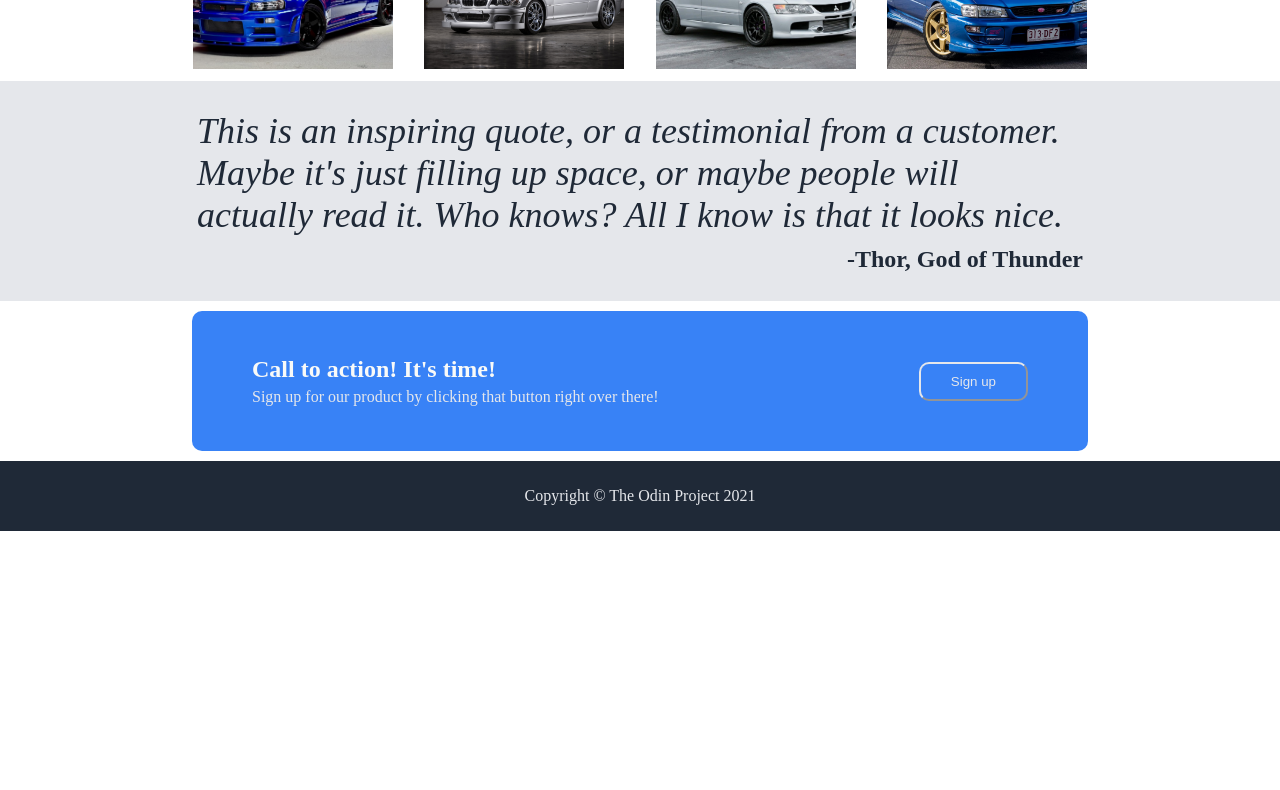
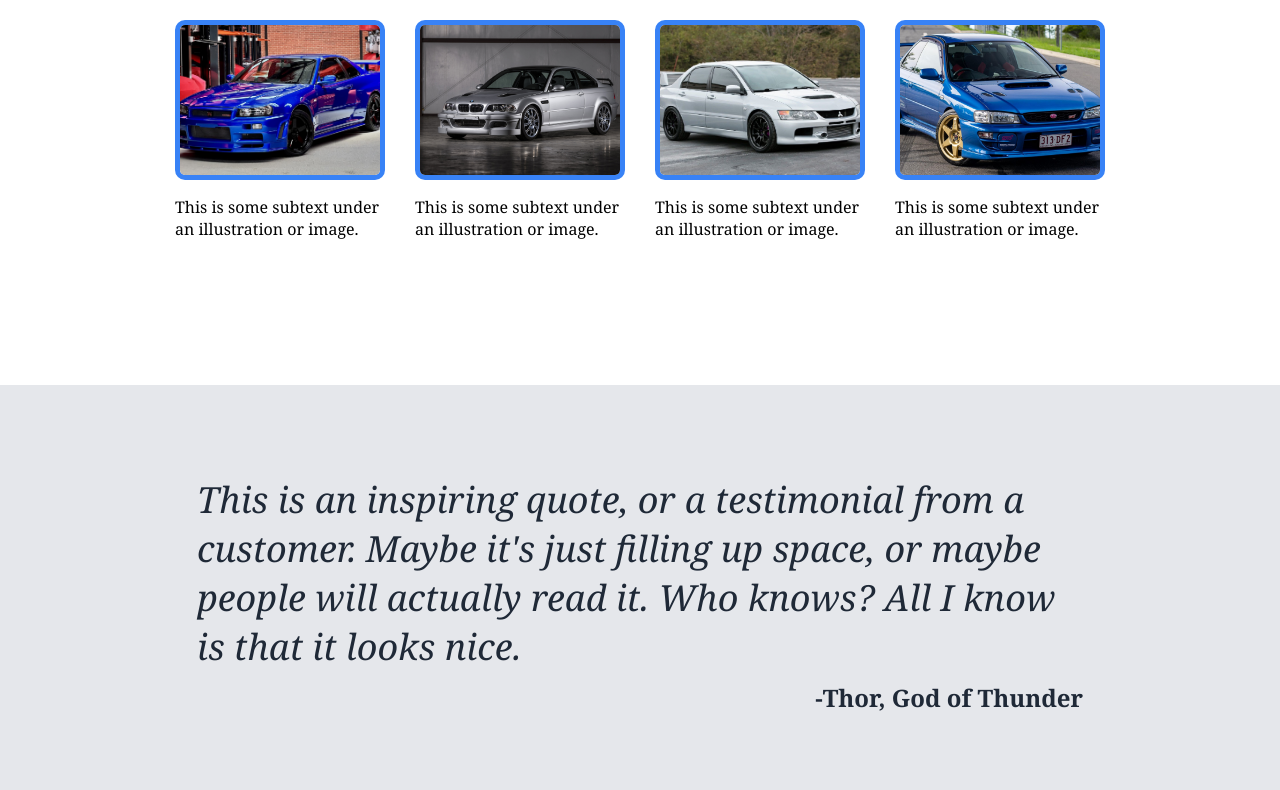
Before and after one commit to fthimus/foundations-landing-page, a plain HTML site: page index.html in a window 1280 px wide. Shown: the part 554-1344 px from the top of the page. Before the commit the page ends 1085 px from the top, so only its background shows below. Drawn offline with Linux system fonts and the light colour scheme.

Commit message:
Fix positions and add font-family with CSS

```diff
--- a/style.css
+++ b/style.css
@@ -1,3 +1,9 @@
+body {
+    height: 1700px;
+    margin: 0;
+    font-family: Cambria, Cochin, Georgia, Times, 'Times New Roman', serif;
+}
+
 body, nav, nav>ul, header,
 main,
 .random-info, .info-container,
@@ -8,15 +14,50 @@ ul {
     display: flex;
 }
 
+body,
+.random-info,
+main,
+.info-container>article, .quote {
+    flex-direction: column;
+}
+
+.random-info, .info-container,
+.info-container *,
+.quote, .call-to-action,
+footer {
+    justify-content: center;
+    align-items: center;
+}
+
+nav {
+    justify-content: space-between;
+    align-items: center;
+}
+
+header {
+    gap: 80px;
+    height: 300px;
+    justify-content: space-between;
+}
+
+main {
+    flex: 1;
+    justify-content: space-between;
+}
+
+main>* {
+    flex-shrink: 0;
+}
+
+.call-to-action {
+    justify-content: space-between;
+    margin: 10px 15vw;
+    padding: 40px 60px;
+}
+
 nav, header, footer,
 .quote, .random-info {
     padding: 10px 15vw;
-}
-
-.random-info, body,
-main,
-.info-container>article, .quote {
-    flex-direction: column;
 }
 
 nav, header, footer {
@@ -30,24 +71,6 @@ nav>h3, header>article>h1, .call-to-action h3{
 
 .random-info>h3, .quote * {
     color: #1f2937;
-}
-
-.random-info, .info-container,
-.info-container *,
-.quote, .call-to-action,
-footer {
-    justify-content: center;
-    align-items: center;
-}
-
-body {
-    height: 100vh;
-    margin: 0;
-}
-
-nav {
-    justify-content: space-between;
-    align-items: center;
 }
 
 ul {
@@ -72,12 +95,6 @@ img {
     object-position: center;
 }
 
-header {
-    gap: 80px;
-    height: 300px;
-    justify-content: space-between;
-}
-
 header>img {
     width: 400px;
     flex-shrink: 0;
@@ -92,13 +109,8 @@ header>article>p {
     font-size: 18px;
 }
 
-main {
-    flex: 1;
-    justify-content: space-between;
-}
-
 .random-info, .quote {
-    height: 25vh;
+    height: 400px;
 }
 
 .random-info>h3 {
@@ -112,7 +124,9 @@ main {
 
 .info-container>article>img {
     width: 200px;
-    height: 150px;;
+    height: 150px;
+    border: 5px solid #3882f6;
+    border-radius: 10px;
 }
 
 .quote {
@@ -140,12 +154,6 @@ header>article>button {
     border-radius: 10px;
 }
 
-.call-to-action {
-    justify-content: space-between;
-    margin: 10px 15vw;
-    padding: 40px 60px;
-}
-
 .call-to-action h3, .call-to-action p {
     margin: 5px 0px;
 }
```
